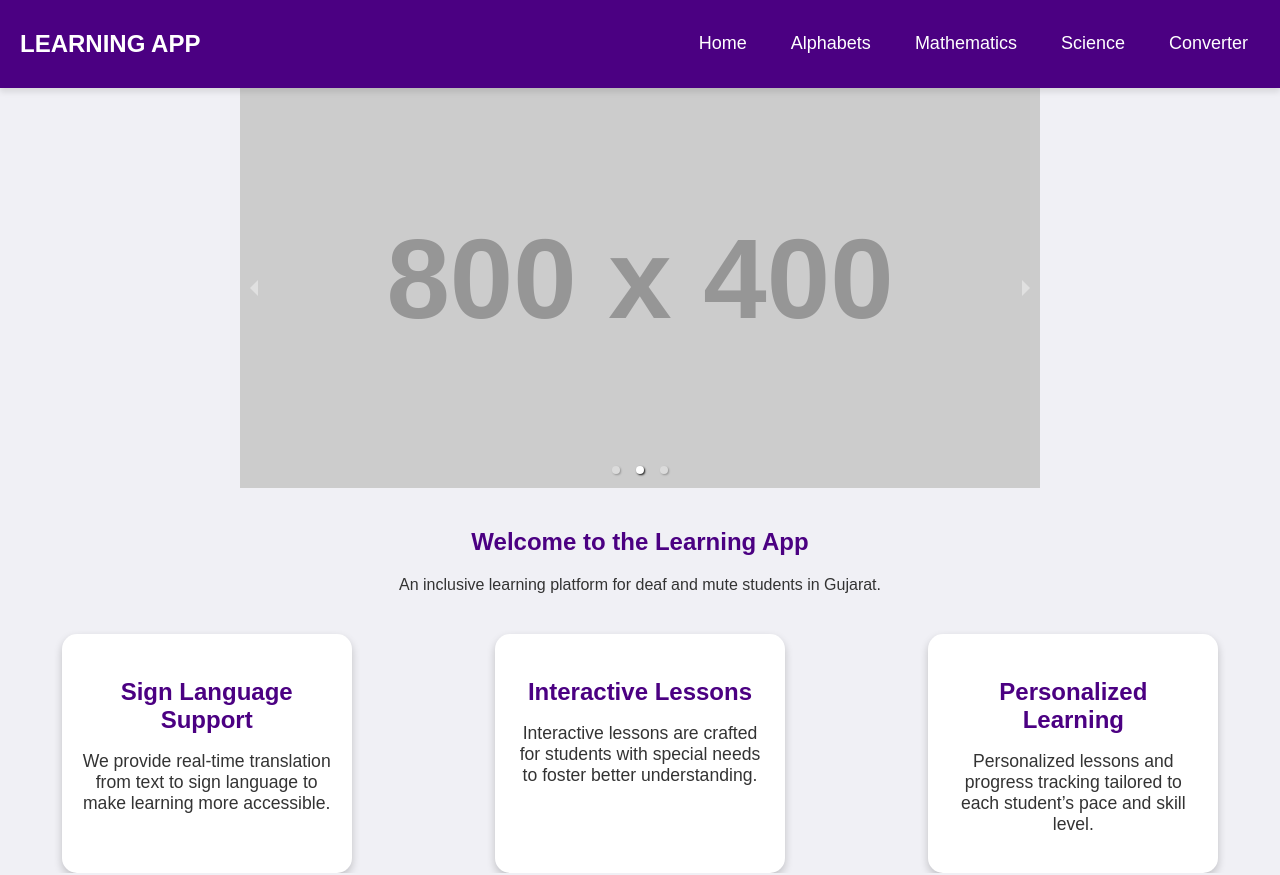
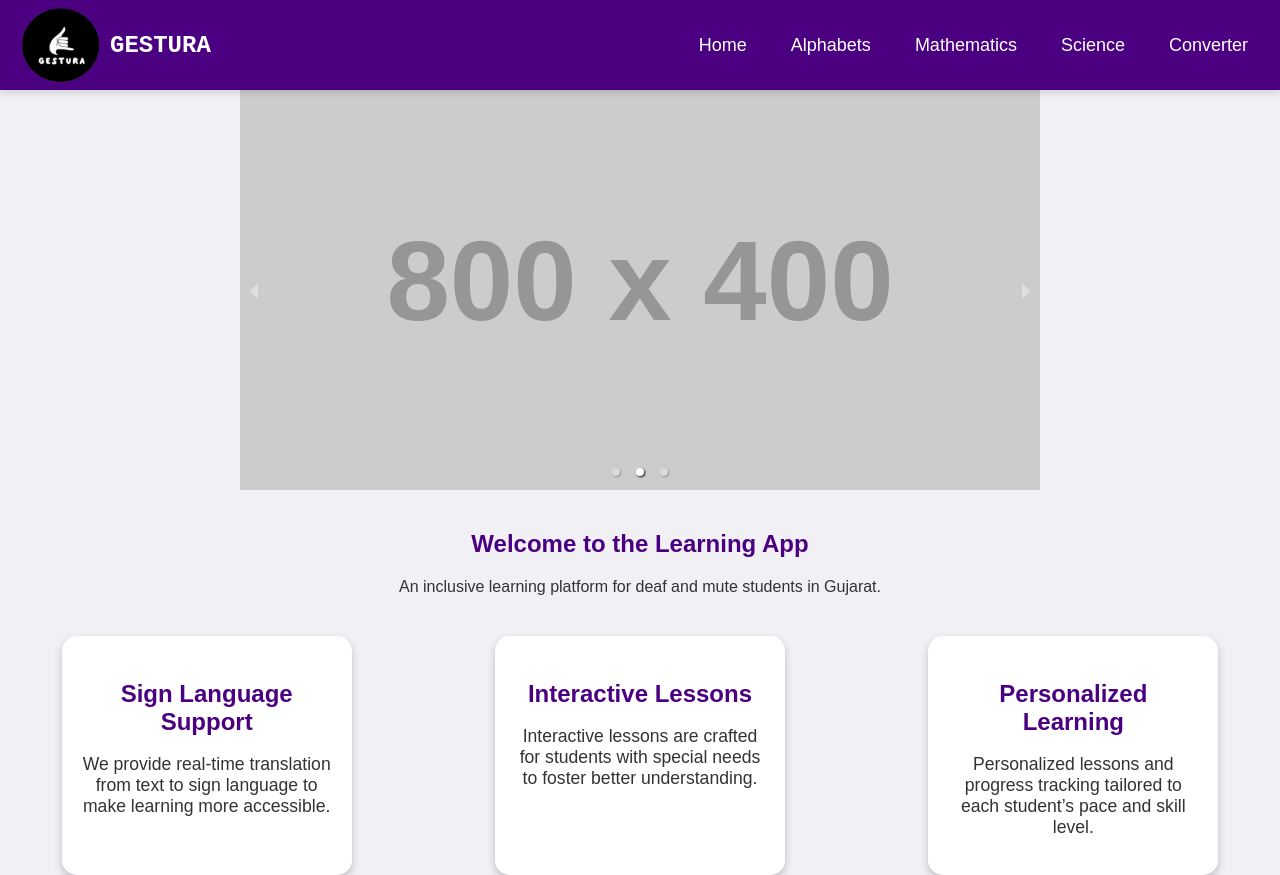
Before and after one commit to dhawalcoder42/SIH-project, a React (Create React App) app: page / in a window 1280 px wide. Built offline with nearby package versions, Linux system fonts and the light colour scheme.

Commit message:
new changes done

```diff
--- a/src/components/Navbar.js
+++ b/src/components/Navbar.js
@@ -1,11 +1,15 @@
 import React from 'react';
 import { Link } from 'react-router-dom';
 import '../styles/Navbar.css';
+import logo from '../assets/logo.png';
 
 function Navbar() {
   return (
     <nav className="navbar">
-      <h1 className="logo">Learning App</h1>
+      <div className="logo-container">
+        <img src={logo} alt="Gestura Logo" className="logo-image" />
+        <h1 className="logo">Gestura</h1>
+      </div>
       <ul className="nav-links">
         <li><Link to="/">Home</Link></li>
         <li><Link to="/alphabets">Alphabets</Link></li>
--- a/src/styles/Navbar.css
+++ b/src/styles/Navbar.css
@@ -1,3 +1,4 @@
+/* Navbar Styles */
 .navbar {
   background-color: #4B0082;
   box-shadow: 0 4px 6px rgba(0, 0, 0, 0.1);
@@ -8,6 +9,18 @@
   position: sticky;
   top: 0;
   z-index: 1000;
+  height: 70px; /* Adjusted height for a moderate thin navbar */
+}
+
+.logo-container {
+  display: flex;
+  align-items: center;
+}
+
+.logo-image {
+  width: 80px;
+  height: fit-content;
+  margin-right: 10px;
 }
 
 .logo {
@@ -15,6 +28,8 @@
   font-size: 24px;
   font-weight: bold;
   text-transform: uppercase;
+  margin: 0;
+  font-family: 'Courier New', Courier, monospace;
 }
 
 .nav-links {
@@ -34,6 +49,7 @@
   padding: 8px 12px;
   border-radius: 8px;
   transition: background-color 0.3s ease, transform 0.3s ease, backdrop-filter 0.3s ease;
+  text-decoration: none;
 }
 
 .nav-links a:hover {
```
Also changed, not shown: src/assets/logo.png (added). Lines whose indentation alone changed are shown as unchanged.
